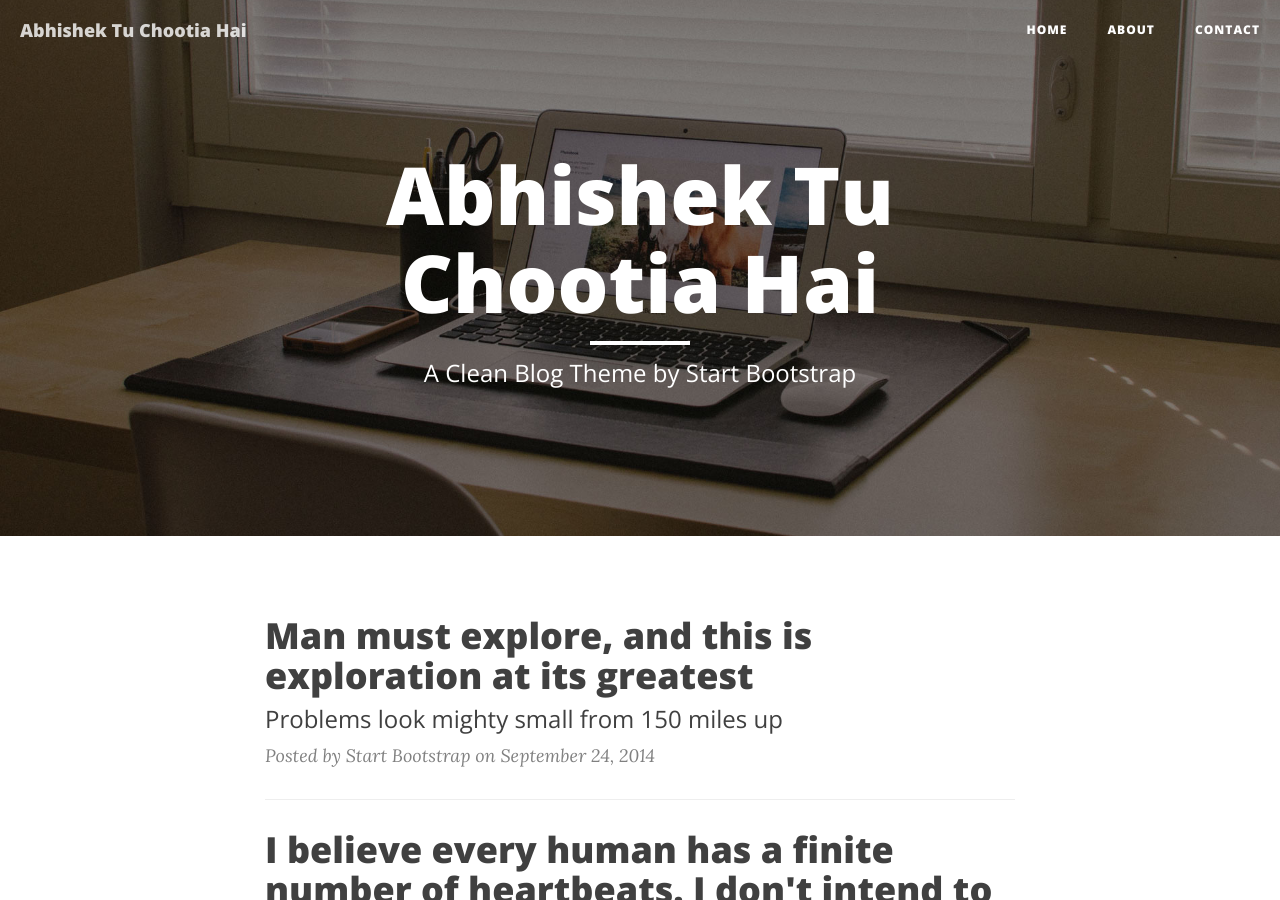
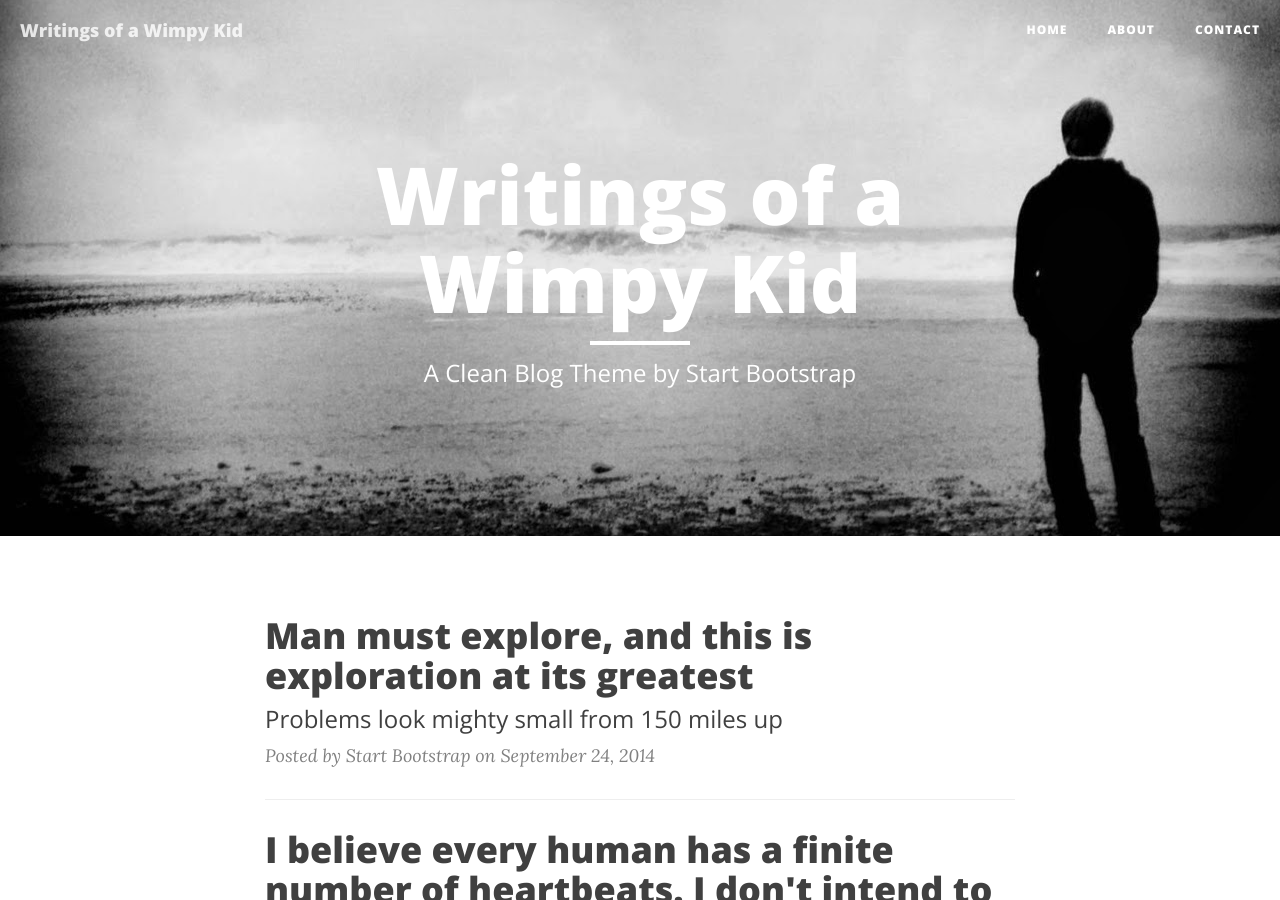
Before and after one commit to rahulogre/rahulogre.github.io, a Jekyll site: the page built from index.html, in a window 1280 px wide and 900 px high. Built offline with Jekyll 4.4.1, drawn with Linux system fonts in a browser that asks for light colours; nearby versions of some CDN libraries; the list of posts is cut into pages by our own code.

Commit message:
commit
commit

```diff
--- a/_config.yml
+++ b/_config.yml
@@ -1,5 +1,5 @@
 # Site settings
-title: Abhishek Tu Chootia Hai
+title: Writings of a Wimpy Kid
 header-img: img/home-bg.jpg
 email: your-email@yourdomain.com
 copyright_name: Your/Project/Corporate Name
```
Also changed, not shown: img/home-bg.jpg, img/home-bg2.jpg (added), 1 other file.
